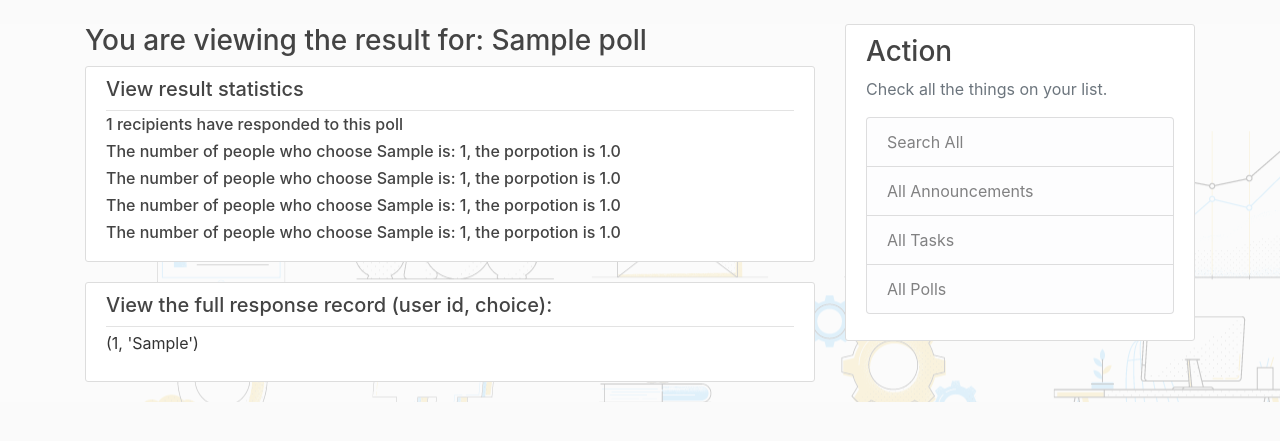
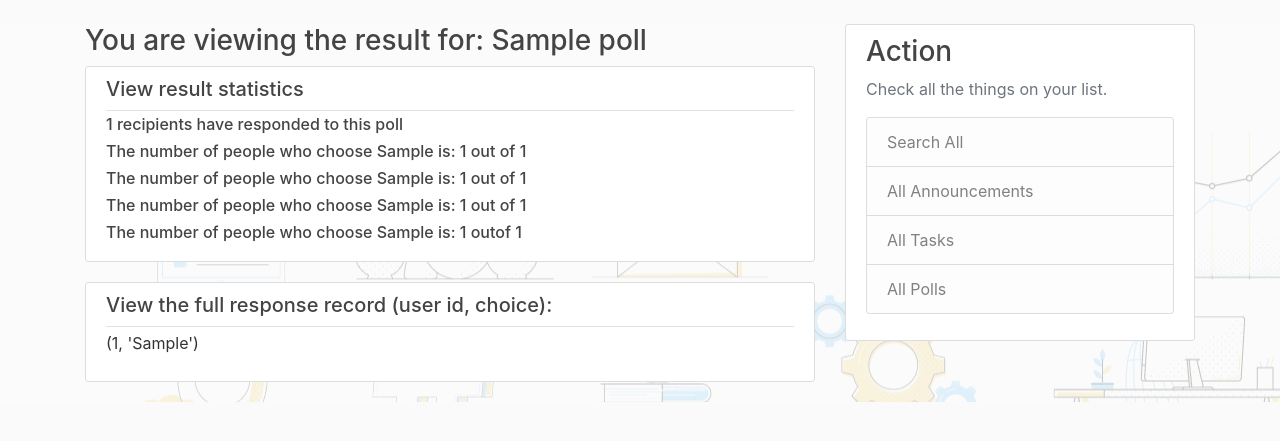
Before and after one commit to joezuoyc/CS316_F20_Team8, a Flask app: page /polls/1/result in a window 1280 px wide. Shown: the part 56-497 px from the top of the page. Run offline with Flask 2, Linux system fonts and the light colour scheme; a user stored in the database is signed in; tables that the repository leaves empty hold one stand-in row (values such as "Sample post"); some libraries are stand-ins or nearby versions.

Commit message:
fix poll result display 0 divisin issue and modal pop up issue

```diff
--- a/scheduler_code/scheduler/templates/layout.html
+++ b/scheduler_code/scheduler/templates/layout.html
@@ -22,14 +22,14 @@
   <style >
 .myDiv {
     position: relative;
-    z-index: 0;
+    z-index: auto;
 
 }
 
 .myDiv:before {
     content: "";
     position: absolute;
-    z-index: -5;
+    z-index: -1;
     top: 0;
     bottom: 0;
     left: 0;
--- a/scheduler_code/scheduler/templates/poll_result.html
+++ b/scheduler_code/scheduler/templates/poll_result.html
@@ -9,13 +9,13 @@
     		<h5><a class="article-title">View result statistics</a></h5>
     	</div>
       <h6><a class="article-title"> {{responded}} recipients have responded to this poll</a></h6>
-			<h6><a class="article-title">The number of people who choose {{poll.option1}} is: {{count_op1}}, the porpotion is {{count_op1/responded}} </a></h6>
-			<h6><a class="article-title"> The number of people who choose {{poll.option2}} is: {{count_op2}}, the porpotion is {{count_op2/responded}}</a></h6>
+			<h6><a class="article-title">The number of people who choose {{poll.option1}} is: {{count_op1}} out of {{responded}} </a></h6>
+			<h6><a class="article-title"> The number of people who choose {{poll.option2}} is: {{count_op2}} out of {{responded}}</a></h6>
       {% if count_op3 != -1 %}
-       <h6><a class="article-title">The number of people who choose {{poll.option3}} is: {{count_op3}}, the porpotion is {{count_op3/responded}}</a></h6>
+       <h6><a class="article-title">The number of people who choose {{poll.option3}} is: {{count_op3}} out of {{responded}}</a></h6>
       {% endif %}
       {% if count_op4 != -1 %}
-        <h6><a class="article-title">The number of people who choose {{poll.option4}} is: {{count_op4}}, the porpotion is {{count_op4/responded}}</a></h6>
+        <h6><a class="article-title">The number of people who choose {{poll.option4}} is: {{count_op4}} outof {{responded}}</a></h6>
       {% endif %}
 	</div>
 </article>
--- a/scheduler_code/scheduler/templates/simple_layout.html
+++ b/scheduler_code/scheduler/templates/simple_layout.html
@@ -22,14 +22,14 @@
   <style >
 .myDiv {
     position: relative;
-    z-index: 0;
+    z-index: auto;
 
 }
 
 .myDiv:before {
     content: "";
     position: absolute;
-    z-index: -5;
+    z-index: -1;
     top: 0;
     bottom: 0;
     left: 0;
--- a/scheduler_code/scheduler/templates/task.html
+++ b/scheduler_code/scheduler/templates/task.html
@@ -1,7 +1,4 @@
 {% extends "layout.html" %}
-
-
-
 
 {% block content %}
 
@@ -43,7 +40,7 @@
 </div>
 
       <!-- Modal -->
-  <div class="modal fade" id="deleteModal" tabindex="-1" role="dialog" aria-labelledby="deleteModalLabel" aria-hidden="true" style="z-index:auto">
+  <div class="modal fade" id="deleteModal" tabindex="-1" role="dialog" aria-labelledby="deleteModalLabel" aria-hidden="true">
     <div class="modal-dialog" role="document">
       <div class="modal-content">
         <div class="modal-header">
```
